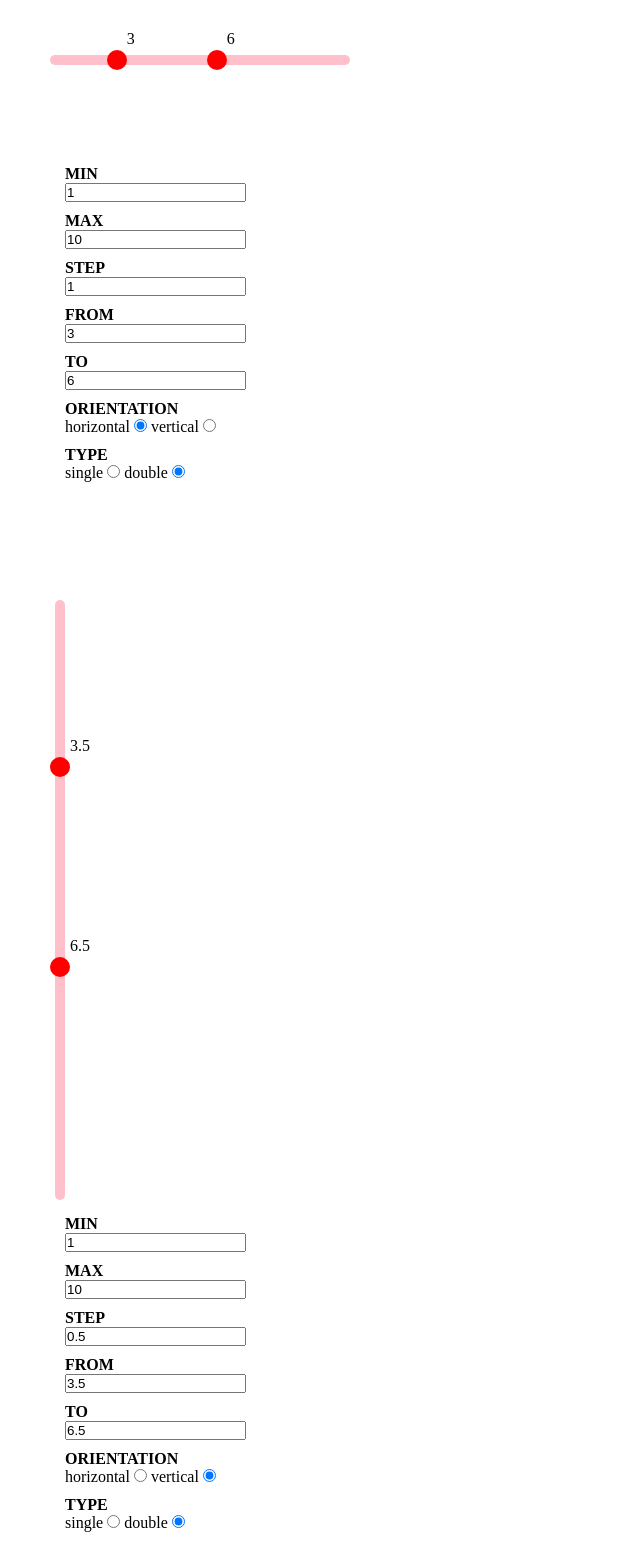
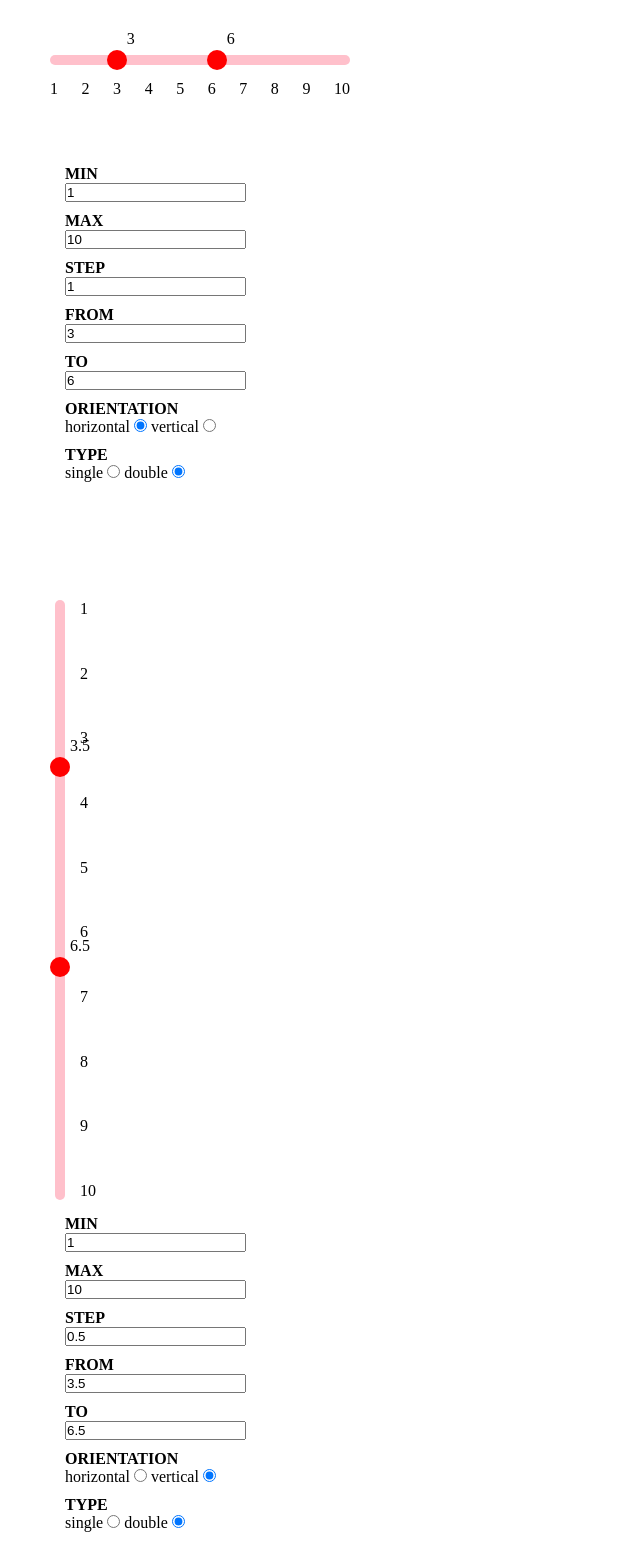
Before and after one commit to guipure/slider, a website built with webpack: page src/index.html in a window 1280 px wide. Shown: the top 1550 px of the page, without its empty margins (0-640 px from the left). Built offline with nearby package versions, Linux system fonts and the light colour scheme.

Commit message:
Added scale

```diff
--- /dev/null
+++ b/src/View/Scale.ts
@@ -0,0 +1,43 @@
+import View from "./View";
+
+class Scale {
+  private element: HTMLElement;
+
+  constructor(private slider: View) {
+    this.element = document.createElement('span');
+    this.element.className = `scale_${slider.state.orientation}`;
+    this.initScale();
+    this.slider.element.append(this.element);
+    this.initScale = this.initScale.bind(this);
+    slider.events.subscribe('newViewState', this.initScale);
+  }
+
+  private initScale() {
+    const values = this.slider.state.values;
+
+    if (!values) throw Error('Values not found');
+
+    this.element.innerHTML = '';
+    this.element.className = `scale_${this.slider.state.orientation}`;
+    let inc;
+
+    if (values.length <= 10) {
+      inc = 1;
+    } else {
+      inc = Math.round(values.length / 10);
+    }
+
+    for (let index = 0; index < values.length; index += inc) {
+      this.element.append(this.createScaleValue(values[index]));
+    }
+  }
+
+  private createScaleValue(value: number): HTMLElement {
+    const scaleValue = document.createElement('span');
+    scaleValue.className = 'scale__value';
+    scaleValue.innerHTML = value.toString();
+    return scaleValue;
+  }
+}
+
+export { Scale };
--- a/src/View/View.ts
+++ b/src/View/View.ts
@@ -2,6 +2,7 @@ import { ViewOptions } from '../Presenter/Options';
 import Track from './Track';
 import Thumb from './Thumb';
 import EventManager from '../EventManager/EventManager';
+import { Scale } from './Scale';
 
 class View {
   public state: ViewOptions;
@@ -43,6 +44,7 @@ class View {
     this.track = new Track(this);
     this.thumb = new Thumb(this);
     this.otherThumb = new Thumb(this);
+    new Scale(this);
   }
 
   private onTrackClick(event: any) {
--- a/src/index.scss
+++ b/src/index.scss
@@ -44,6 +44,23 @@
   user-select: none;
 }
 
+.scale_horizontal {
+  display: flex;
+  justify-content: space-between;
+  position: relative;
+  top: 30px;
+  width: 100%;
+}
+
+.scale_vertical {
+  display: flex;
+  flex-direction: column;
+  justify-content: space-between;
+  position: relative;
+  left: 30px;
+  height: 100%;
+}
+
 .settings {
   padding: 10px;
   display: flex;
```
